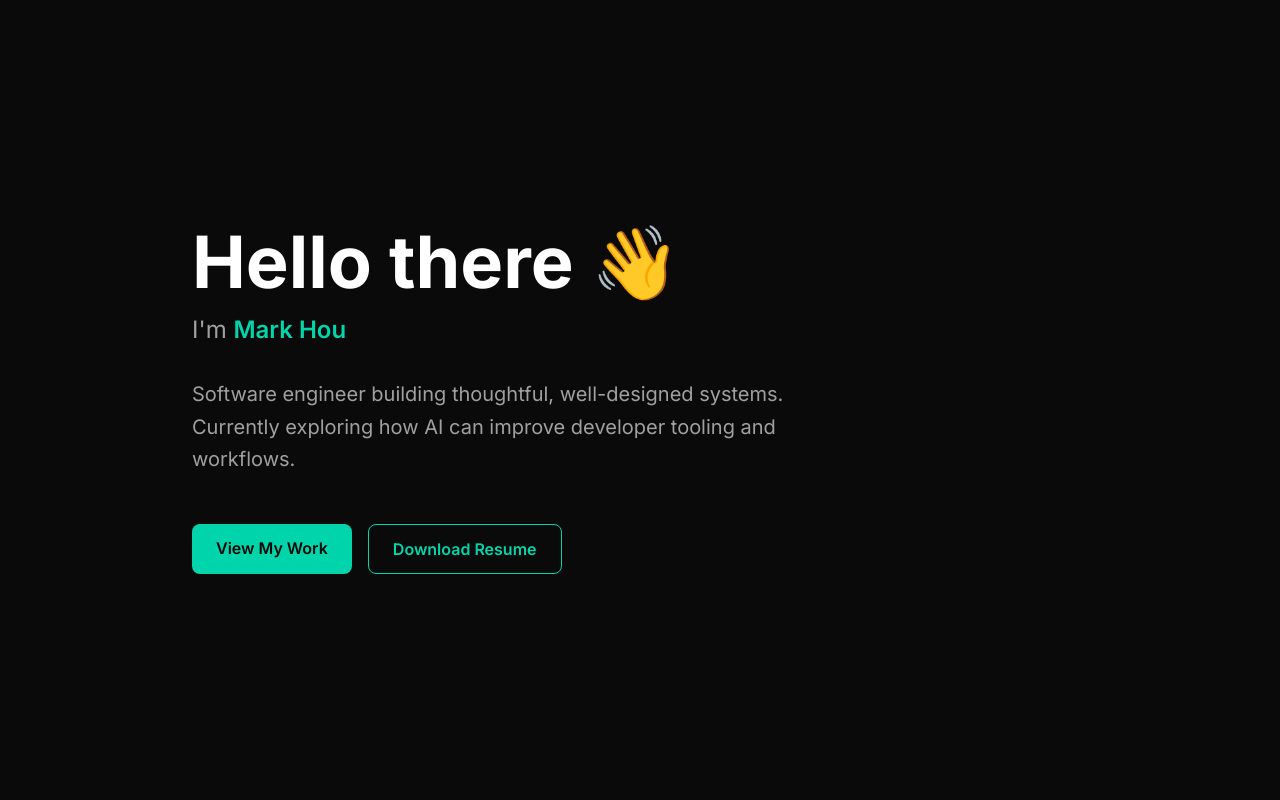
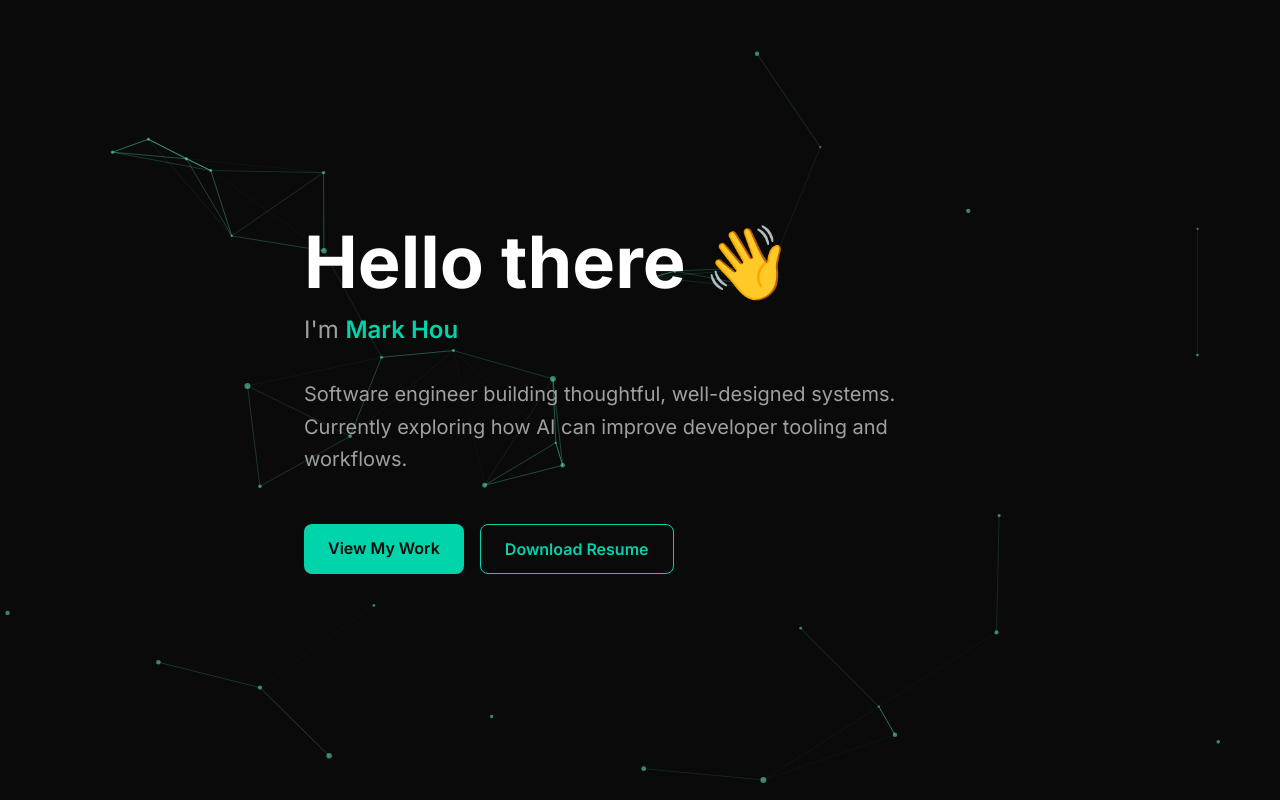
Before and after one commit to markishou/portfolio, a Next.js app: page / in a window 1280 px wide. Shown: the top 800 px of the page. Built offline with nearby package versions, Linux system fonts and the light colour scheme.

Commit message:
Added particles to Hero section

```diff
--- a/components/About.js
+++ b/components/About.js
@@ -281,6 +281,7 @@
               </div>
             </div>
 
+            {/* Postman */}
             <div className="bg-background border border-border rounded-lg p-3 hover:border-accent/50 transition-colors flex flex-row items-center text-center gap-2">
               <svg
                 className="w-8 h-8"
--- a/components/Hero.js
+++ b/components/Hero.js
@@ -1,7 +1,9 @@
+import Particles from "./Particles";
 export default function Hero() {
   return (
       <section className="min-h-screen flex items-center justify-center px-6">
-        <div className="max-w-4xl w-full">
+        <Particles/>
+        <div className="relative max-w-4xl">
           {/* Greeting */}
           <div className="mb-8">
             <h1 className="text-5xl md:text-6xl lg:text-7xl font-bold mb-4 text-text-primary">
--- /dev/null
+++ b/components/Particles.js
@@ -0,0 +1,101 @@
+"use client";
+
+import { useEffect, useMemo, useState } from "react";
+import ParticlesComponent, { initParticlesEngine } from "@tsparticles/react";
+import { loadSlim } from "@tsparticles/slim";
+
+export default function Particles() {
+  const [init, setInit] = useState(false);
+
+  useEffect(() => {
+    initParticlesEngine(async (engine) => {
+      await loadSlim(engine);
+    }).then(() => {
+      setInit(true);
+    });
+  }, []);
+
+  const particlesOptions = useMemo(
+    () => ({
+      background: {
+        color: {
+          value: "transparent",
+        },
+      },
+      fullScreen: {
+        enable: false,
+      },
+      fpsLimit: 120,
+      interactivity: {
+        events: {
+          onClick: {
+            enable: true,
+            mode: "push",
+          },
+          onHover: {
+            enable: true,
+            mode: "repulse",
+          },
+        },
+        modes: {
+          push: {
+            quantity: 4,
+          },
+          repulse: {
+            distance: 200,
+            duration: 0.4,
+          },
+        },
+      },
+      particles: {
+        color: {
+          value: "#64ffda",
+        },
+        links: {
+          color: "#64ffda",
+          distance: 150,
+          enable: true,
+          opacity: 0.3,
+          width: 1,
+        },
+        move: {
+          direction: "none",
+          enable: true,
+          outModes: {
+            default: "bounce",
+          },
+          random: false,
+          speed: 1,
+          straight: false,
+        },
+        number: {
+          density: {
+            enable: true,
+          },
+          value: 80,
+        },
+        opacity: {
+          value: 0.5,
+        },
+        shape: {
+          type: "circle",
+        },
+        size: {
+          value: { min: 1, max: 3 },
+        },
+      },
+      detectRetina: true,
+    }),
+    []
+  );
+
+  if (!init) return null;
+
+  return (
+    <ParticlesComponent
+      id="tsparticles"
+      options={particlesOptions}
+      className="absolute inset-0"
+    />
+  );
+}
--- a/package.json
+++ b/package.json
@@ -10,6 +10,7 @@
   },
   "dependencies": {
     "@tsparticles/react": "^3.0.0",
+    "@tsparticles/slim": "^3.9.1",
     "next": "16.1.4",
     "react": "19.2.3",
     "react-dom": "19.2.3"
```
Also changed, not shown: 1 other file (tests, documents, lock files or other folders).
